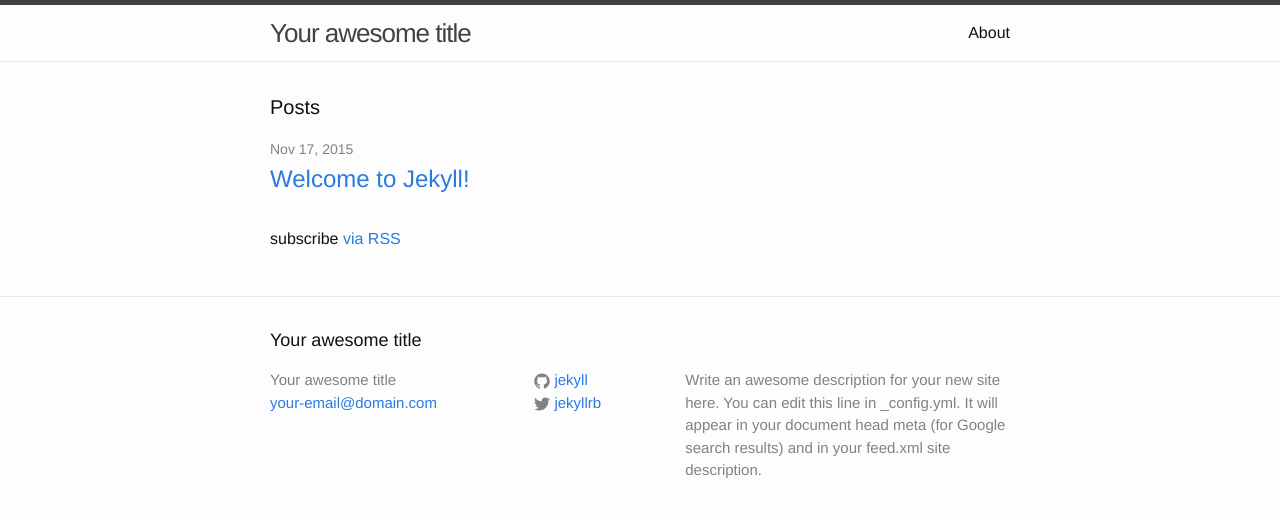
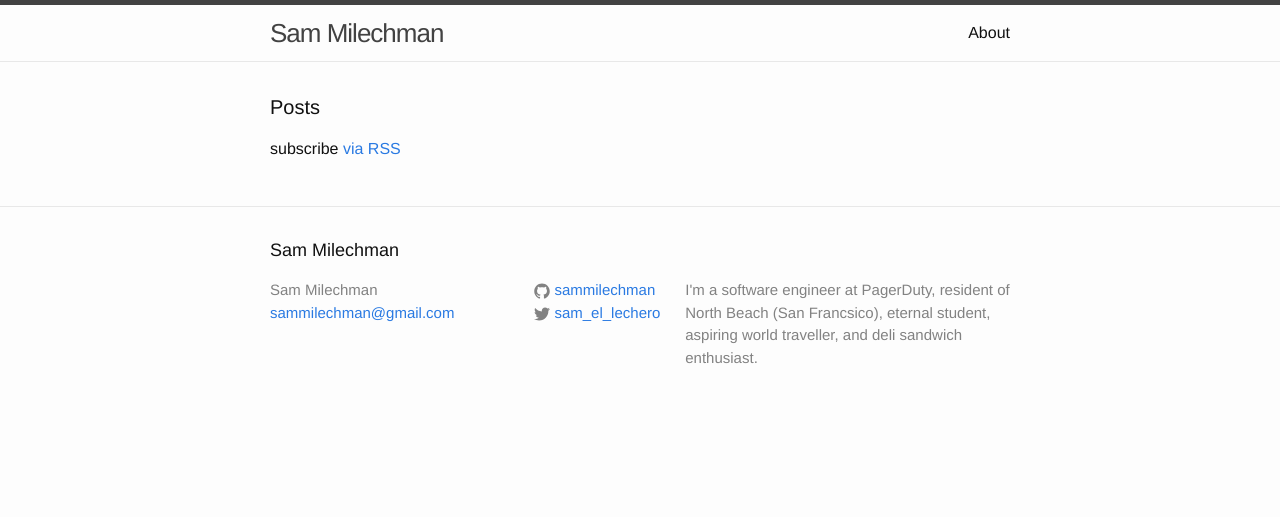
Before and after one commit to sammilechman/sammilechman.github.io, a Jekyll site: the page built from index.html, in a window 1280 px wide. Shown: the top 517 px of the page. Built offline with Jekyll 4.4.1, drawn with Linux system fonts in a browser that asks for light colours.

Commit message:
add new site description, social media links

```diff
--- a/_config.yml
+++ b/_config.yml
@@ -1,14 +1,16 @@
 # Site settings
-title: Your awesome title
-email: your-email@domain.com
+title: Sam Milechman
+email: sammilechman@gmail.com
 description: > # this means to ignore newlines until "baseurl:"
-  Write an awesome description for your new site here. You can edit this
-  line in _config.yml. It will appear in your document head meta (for
-  Google search results) and in your feed.xml site description.
+  I'm a software engineer at PagerDuty,
+  resident of North Beach (San Francsico),
+  eternal student,
+  aspiring world traveller,
+  and deli sandwich enthusiast.
 baseurl: "" # the subpath of your site, e.g. /blog/
 url: "http://yourdomain.com" # the base hostname & protocol for your site
-twitter_username: jekyllrb
-github_username:  jekyll
+twitter_username: sam_el_lechero
+github_username:  sammilechman
 
 # Build settings
 markdown: kramdown
--- a/_posts/2015-11-17-welcome-to-jekyll.markdown
+++ b/_posts/2015-11-17-welcome-to-jekyll.markdown
@@ -2,6 +2,7 @@
 layout: post
 title:  "Welcome to Jekyll!"
 date:   2015-11-17 12:10:08
+published: false
 categories: jekyll update
 ---
 You’ll find this post in your `_posts` directory. Go ahead and edit it and re-build the site to see your changes. You can rebuild the site in many different ways, but the most common way is to run `jekyll serve --watch`, which launches a web server and auto-regenerates your site when a file is updated.
```
